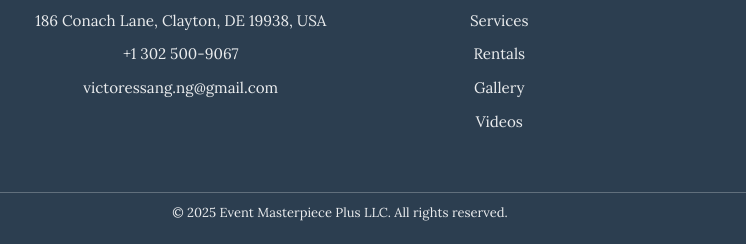
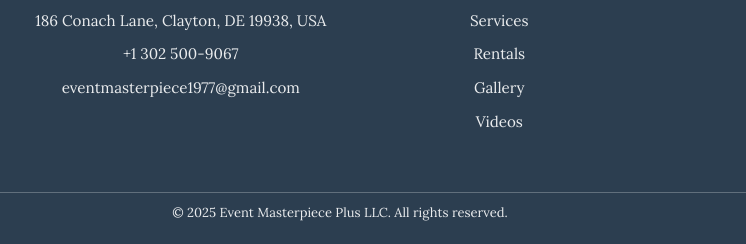
Before and after one commit to olamicreas/event, a plain HTML site: page index.html in a window 1280 px wide. Shown: the part 5126-5370 px from the top of the page, 300-1046 px from the left. Drawn offline with nearby package versions, Linux system fonts and the light colour scheme.

Commit message:
Update index.html

```diff
--- a/index.html
+++ b/index.html
@@ -1436,7 +1436,7 @@
                 <ul>
                     <li><a href="#" class="contact-link">186 Conach Lane, Clayton, DE 19938, USA</a></li>
                     <li><a href="tel:+13025009067" class="contact-link">+1 302 500-9067</a></li>
-                    <li><a href="mailto:info@eventmasterpieceplus.com" class="contact-link">victoressang.ng@gmail.com</a></li>
+                    <li><a href="mailto:eventmasterpiece1977@gmail.com" class="contact-link">eventmasterpiece1977@gmail.com</a></li>
                 </ul>
             </div>
             <div class="footer-col">
```
